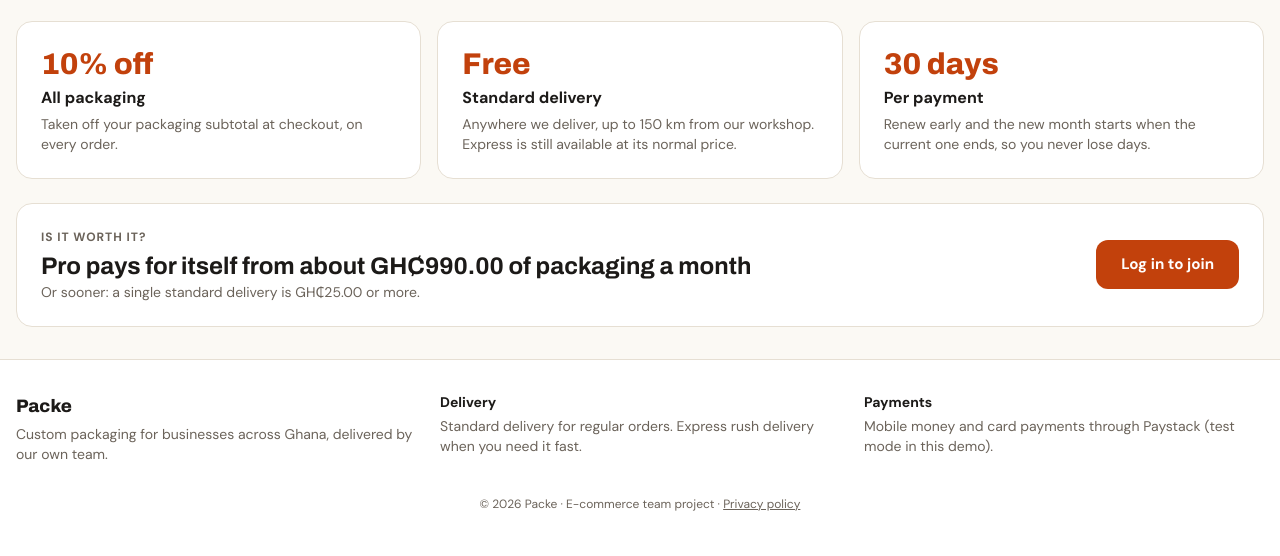
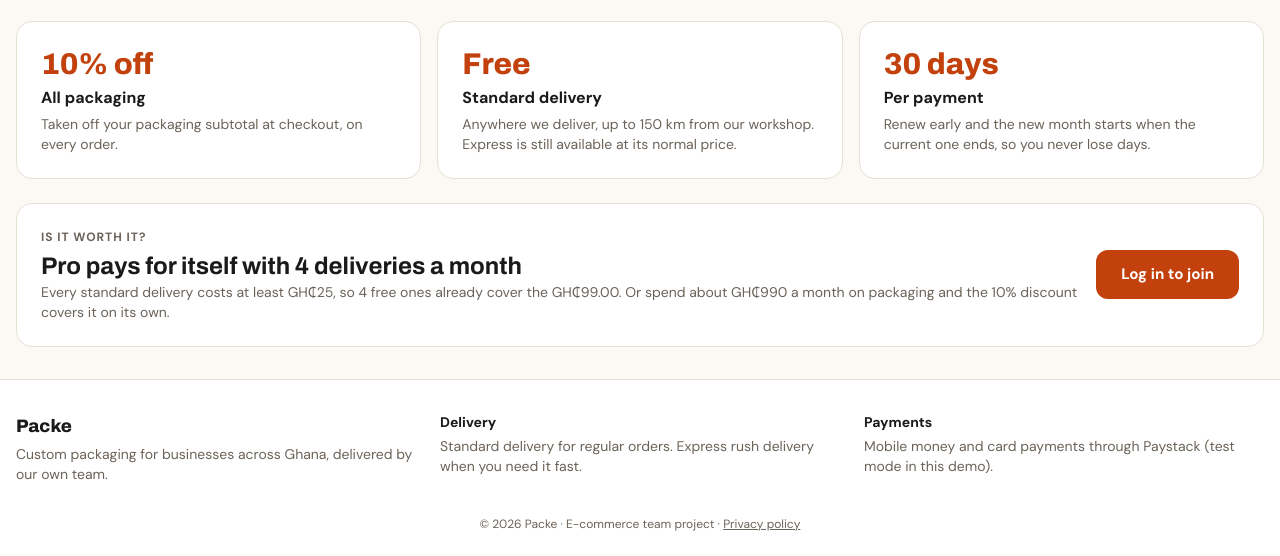
Before and after one commit to trpbtl/ecom-team-project, a PHP site: page /views/pro.php in a window 1280 px wide. Shown: the part 348-904 px from the top of the page. Before the commit the page ends 859 px from the top, so only its background shows below. Run offline with PHP 8.4, Linux system fonts and the light colour scheme; data comes from the database, SQL or seed files in the repository; tables that the repository leaves empty hold one stand-in row (values such as "Sample post"); some libraries are stand-ins or nearby versions.

Commit message:
Clearer Packe Pro value and no white screen behind Paystack
The Pro page now says Pro pays for itself with 4 deliveries a month (each
standard delivery is at least GH₵25), or about GH₵990 of packaging,
worked out from the price settings.

In dark mode Chrome painted Paystack's light payment window backdrop solid
white; embedded windows are now told they are light, so the page shows
dimmed behind it.

```diff
--- a/css/style.css
+++ b/css/style.css
@@ -295,3 +295,7 @@ html.dark img[src$="logo.svg"] { filter: drop-shadow(0 0 1px rgba(255,255,255,.2
 .courier-logo { width: 100%; height: auto; aspect-ratio: 3 / 2; object-fit: cover; border-radius: .6rem; display: block; }
 .courier-chip { display: inline-flex; align-items: center; gap: .5rem; }
 .courier-chip img { width: 42px; height: 28px; object-fit: cover; border-radius: .3rem; }
+
+/* Paystack's payment window is a light-themed iframe. In dark mode Chrome would paint its see-through backdrop
+   solid white (the colour schemes don't match), so embedded windows are told they are light. */
+html.dark iframe { color-scheme: light; }
--- a/views/pro.php
+++ b/views/pro.php
@@ -7,6 +7,8 @@ $pro = new ProController();
 $me = (int) ($_SESSION['customer_id'] ?? 0);
 $active = $pro->getActive($me);
 $history = $me ? $pro->getHistory($me) : [];
+// How many free standard deliveries (each at least the base fee) cover the monthly price: 99 / 25 → 4
+$breakEvenDeliveries = (int) ceil(ProController::PRICE / DELIVERY_BASE);
 
 // A fresh reference for this visit's payment, checked again on the server after Paystack
 if ($me && PAYSTACK_PUBLIC_KEY !== '') {
@@ -46,8 +48,9 @@ require __DIR__ . '/layout/header.php';
     <?php else: ?>
         <div>
             <p class="label">Is it worth it?</p>
-            <p class="font-display font-bold text-2xl mt-1">Pro pays for itself from about <?= money(ProController::PRICE / ProController::DISCOUNT_RATE) ?> of packaging a month</p>
-            <p class="text-muted text-sm">Or sooner: a single standard delivery is <?= money(DELIVERY_BASE) ?> or more.</p>
+            <p class="font-display font-bold text-2xl mt-1">Pro pays for itself with <?= $breakEvenDeliveries ?> deliveries a month</p>
+            <p class="text-muted text-sm">Every standard delivery costs at least GH₵<?= number_format(DELIVERY_BASE, 0) ?>, so <?= $breakEvenDeliveries ?> free ones already cover the <?= money(ProController::PRICE) ?>.
+                Or spend about GH₵<?= number_format(ProController::PRICE / ProController::DISCOUNT_RATE, 0) ?> a month on packaging and the 10% discount covers it on its own.</p>
         </div>
     <?php endif; ?>
 
```
